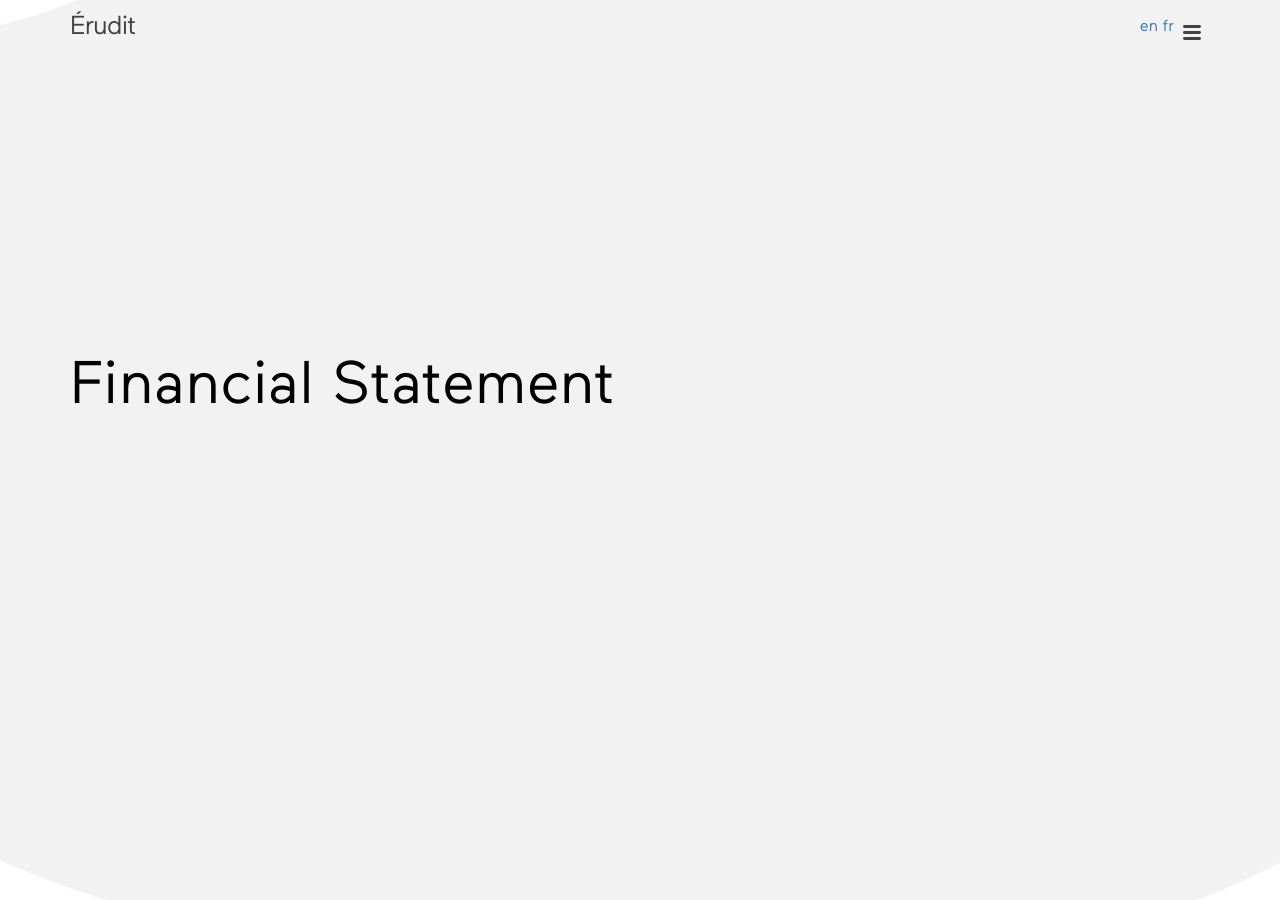
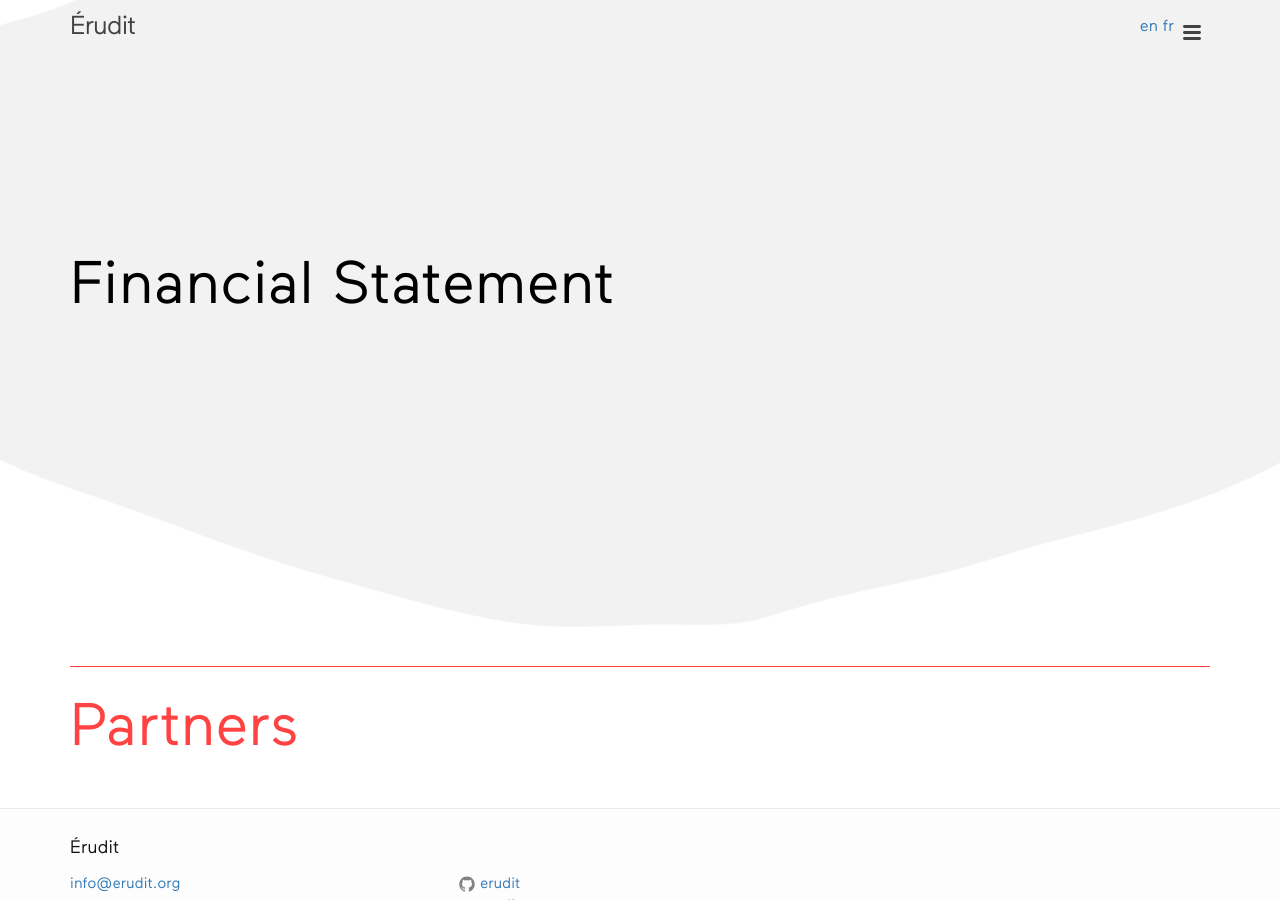
Before and after one commit to sssoz/annual-report-2016, a Jekyll site: the page built from en.html, in a window 1280 px wide and 900 px high, scrolled down 3483 px. Built offline with Jekyll 4.4.1, drawn with Linux system fonts in a browser that asks for light colours; some web fonts are replaced.

Commit message:
Fix background image spacing

```diff
--- a/_sass/_backgrounds.scss
+++ b/_sass/_backgrounds.scss
@@ -75,6 +75,7 @@
 #bilan-financier {
   background-color: $light-grey;
   color: #000;
+  margin-top: -100px;
 }
 
 #partenaires {
@@ -90,6 +91,7 @@
     height: 600px;
     content: " ";
     display: block;
+    margin-top: -300px;
   }
 
 }
```
Also changed, not shown: img/bilan-financier-full.png (deleted).
